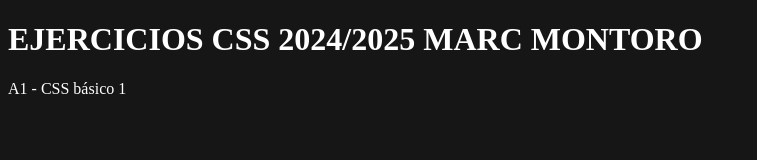
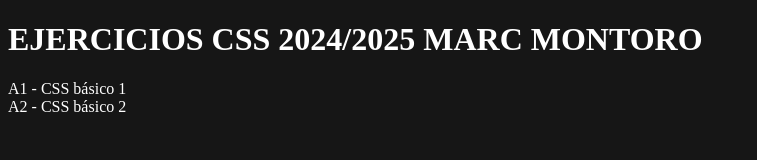
Before and after one commit to marxx280207/HLC_T3, a plain HTML site: page index.html in a window 1280 px wide. Shown: the whole page, without its empty margins (0-757 px from the left). Drawn offline with Linux system fonts and the light colour scheme.

Commit message:
index.html

```diff
--- a/index.html
+++ b/index.html
@@ -8,6 +8,7 @@
 <body>
     <h1>EJERCICIOS CSS 2024/2025 MARC MONTORO</h1>
     <a href="A1/index.html" style="color: white; text-decoration: none;">A1 - CSS básico 1</a><br>
+    <a href="A2/index.html" style="color: white; text-decoration: none;">A2 - CSS básico 2</a><br>
     <style>
         body{
             color: white;
```
